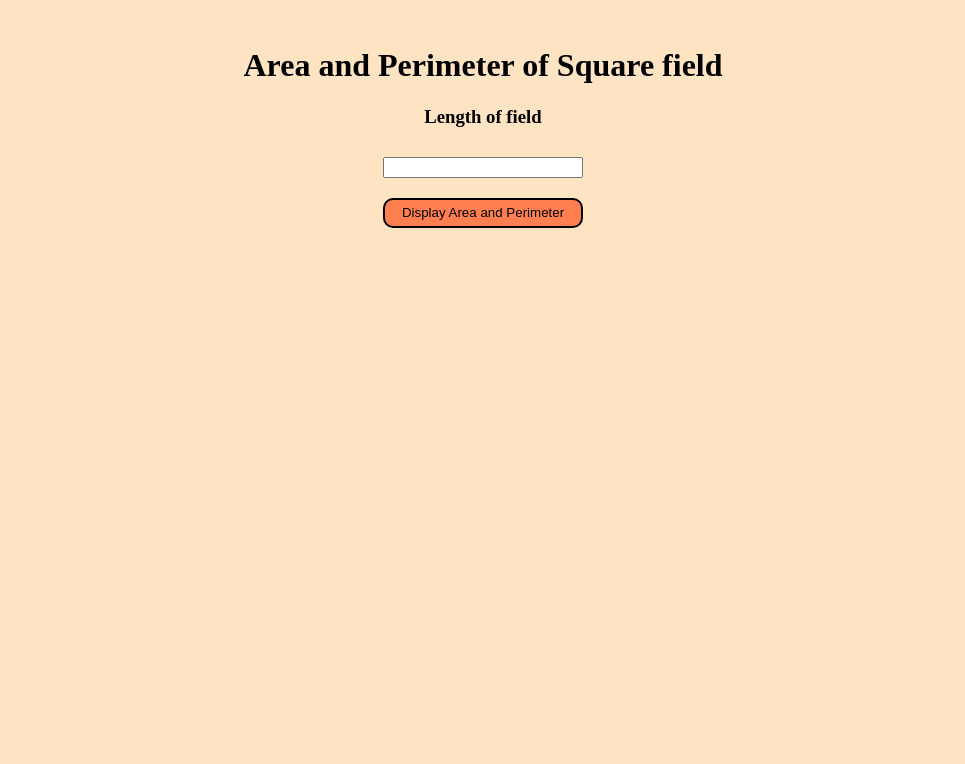
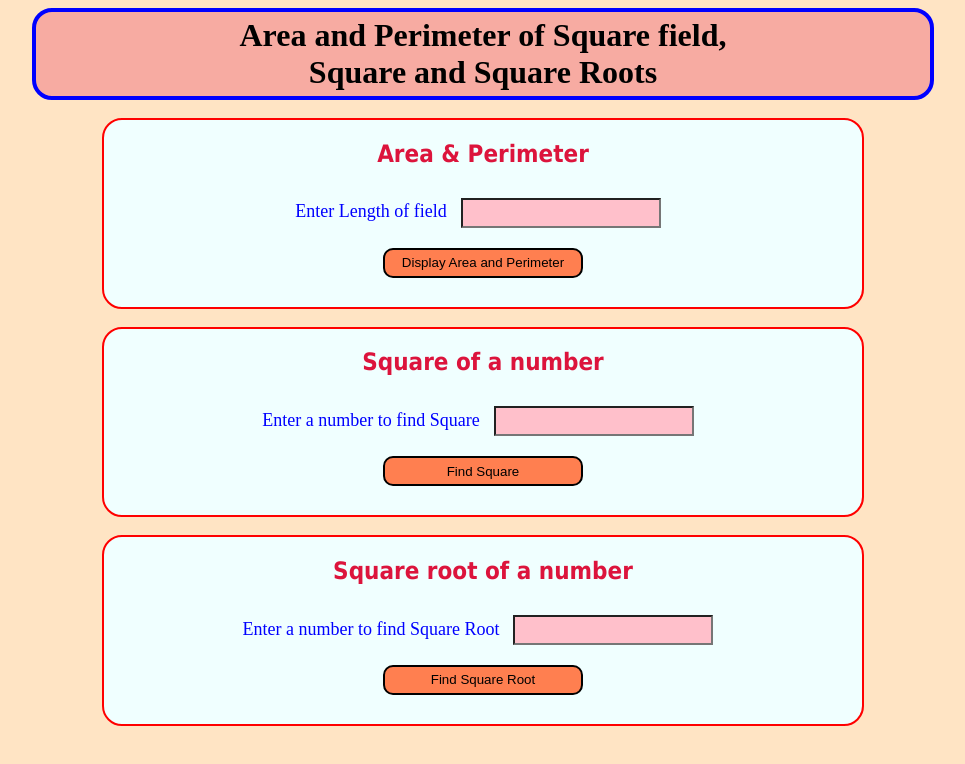
Before and after one commit to AshwiniChin/Area-and-Permeter, a plain HTML site: page index.html in a window 1280 px wide. Shown: the whole page, without its empty margins (157-1122 px from the left). Drawn offline with Linux system fonts and the light colour scheme.

Commit message:
Add files via upload

```diff
--- a/index.html
+++ b/index.html
@@ -1,22 +1,53 @@
 <html>
 
 <head>
-    <title>Details Form</title>
+    <title>Area & Perimeter,Square and Square Roots</title>
     <link rel="stylesheet" href="style.css">
     <script src="main.js"></script>
 </head>
 
 <body>
+
+    <h1> Area and Perimeter of Square field,  <br>Square and Square Roots</h1>
+
+
     <br>
-<h1> Area and Perimeter of Square field</h1>
-        <h3>Length of field</h3>
-        <input type="number" id="length">
+    <div id="area&Perimeter">
+        <h2>Area & Perimeter</h2>
+        <span>
+            <label>Enter Length of field</label>
+            <input type="number" id="length">
+        </span>
+
 
         <br>
         <button onclick="display()">Display Area and Perimeter</button>
-        <h4 id="area"></h4>
-        <h4 id="perimeter"></h4>
+        <h3 id="area"></h3>
+        <h3 id="perimeter"></h3>
+    </div>
+    <br>
+    <div id="square&squareRoot">
+        <h2>Square of a number</h2>
+        <label>Enter a number to find Square</label>
+        <input type="number" id="number">
 
+        <br>
+        <button onclick="square()">Find Square</button>
+        <h3 id="square"></h3>
+
+    </div>
+    <br>
+    <div>
+        <h2>Square root of a number</h2>
+        <label>Enter a number to find Square Root</label>
+        <input type="number" id="root">
+
+        <br>
+        <button onclick="squareRoot()">Find Square Root</button>
+        <h3 id="rootDisplay"></h3>
+
+
+    </div>
 </body>
 
 </html>
--- a/main.js
+++ b/main.js
@@ -7,6 +7,30 @@ function display() {
     var area = Number(length) * Number(length);
     var perimeter = 4 * Number(length);
 
-    document.getElementById("area").innerHTML = "Area is : " + area;
-    document.getElementById("perimeter").innerHTML = "Perimeter is : " + perimeter;
+    document.getElementById("area").innerHTML = "Area is : " + area +" sq. units";
+    document.getElementById("perimeter").innerHTML = "Perimeter is : " + perimeter + " units";
 }
+
+function square() {
+    var number = document.getElementById("number").value;
+
+
+    console.log("number= " + number);
+
+    var squareResult = Number(number) * Number(number);
+
+
+    document.getElementById("square").innerHTML = "Square is : " + squareResult ;
+}
+
+function squareRoot() {
+    var root = document.getElementById("root").value;
+
+
+    console.log("root= " + root);
+
+    var rootResult = Math.sqrt(root);
+
+
+    document.getElementById("rootDisplay").innerHTML = "Square root is : " + rootResult ;
+}
--- a/style.css
+++ b/style.css
@@ -2,13 +2,25 @@ body{
     background-color: bisque;
     text-align: center;
 }
-
+h1{
+    background-color:rgb(247, 171, 162);
+    padding: 5px;
+    border-radius: 20px;
+    border:4px solid blue;
+    width:70%;
+    margin: auto;
+}
+h2{
+    color:crimson;
+    font-family: Tahoma;
+}
 input{
     width: 200px;
+    height: 30px;
     margin: 10px;
+    background-color:pink;
 
 }
-
 button{
     width: 200px;
     height:30px;
@@ -17,3 +29,14 @@ button{
     border: 2px solid black;
     margin:10px;
 }
+div{
+    border: 2px solid red;
+    background-color: azure;
+    width: 60%;
+    border-radius: 20px;
+    margin: auto;
+}
+label{
+    font-size: 18px;
+    color: blue;
+}
```
